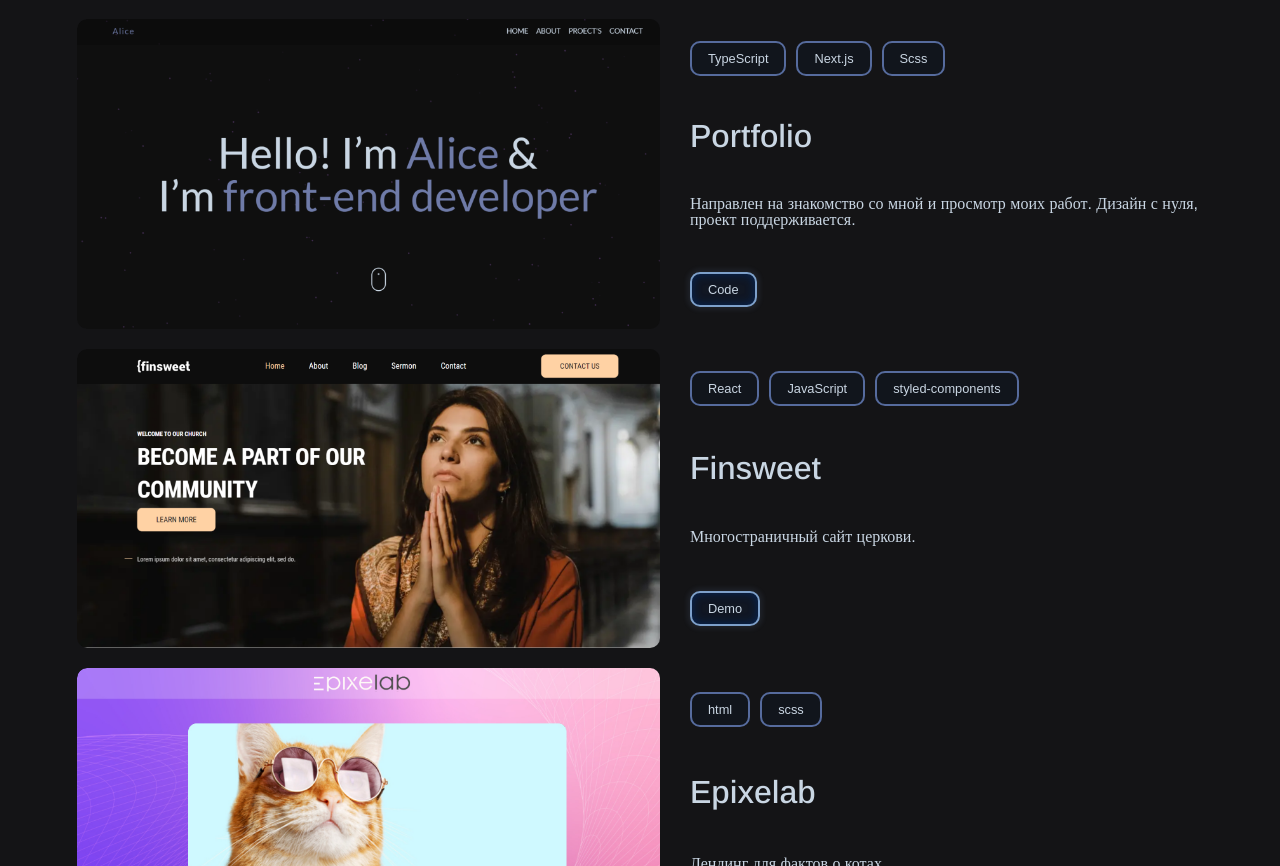
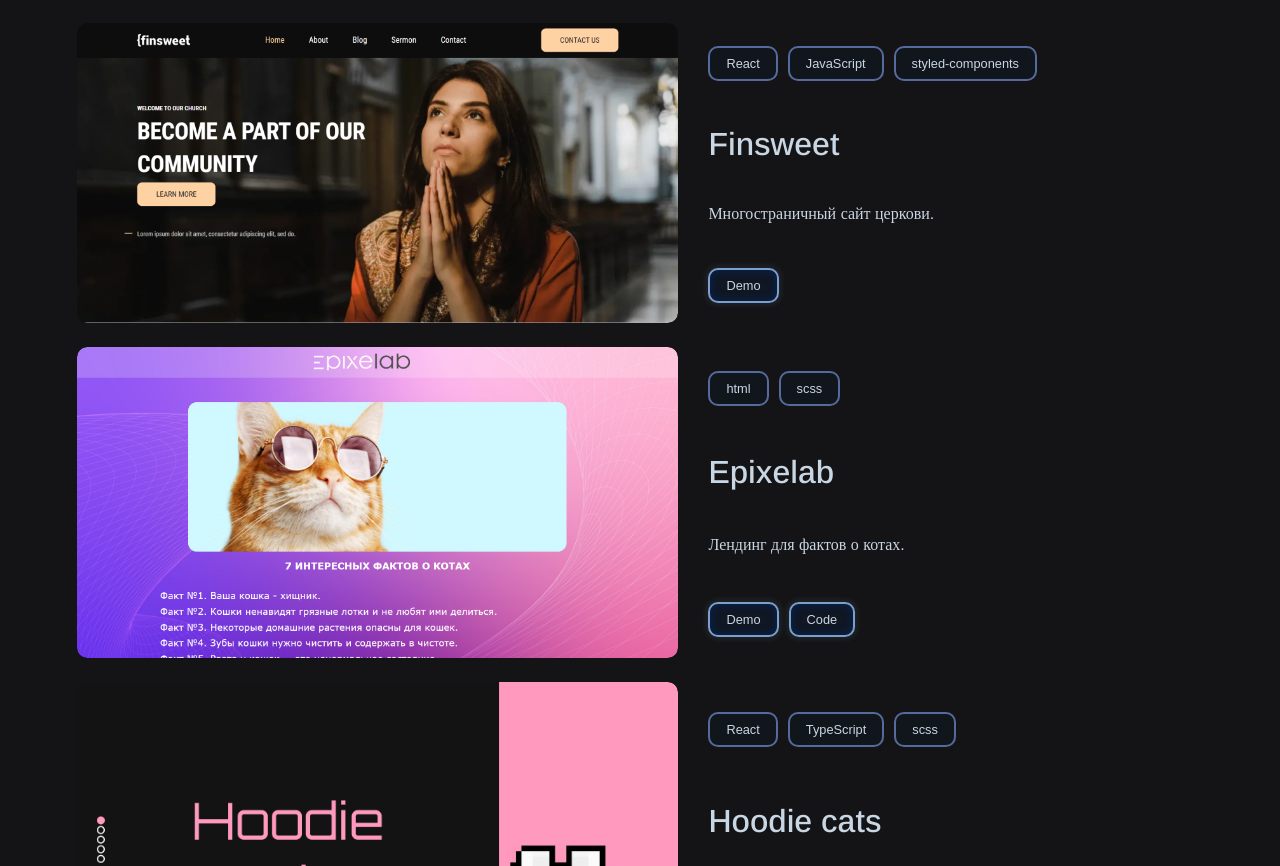
Before and after one commit to Alisa03/portfolio, a Next.js app: page / in a window 1280 px wide. Shown: the part 1934-2800 px from the top of the page. Built offline with nearby package versions, Linux system fonts and the light colour scheme.

Commit message:
fix works

```diff
--- a/src/app/data.tsx
+++ b/src/app/data.tsx
@@ -12,16 +12,6 @@ export const works = [
     },
     {
         id: 2,
-        name: "Portfolio",
-        info: "Направлен на знакомство со мной и просмотр моих работ. Дизайн с нуля, проект поддерживается.",
-        img: "/portfolio.webp",
-        skill: [
-            "TypeScript", "Next.js", "Scss"
-        ],
-        urlCode: "https://github.com/Alisa03/portfolio"
-    },
-    {
-        id: 3,
         name: "Finsweet",
         info: "Многостраничный сайт церкови.",
         img: "/finsweet.webp",
@@ -32,7 +22,7 @@ export const works = [
 
     },
     {
-        id: 4,
+        id: 3,
         name: "Epixelab",
         info: "Лендинг для фактов о котах.",
         img: "/epixelab.webp",
@@ -41,5 +31,16 @@ export const works = [
         ],
         urlDemo: 'https://alisa03.github.io/epixelab/',
         urlCode: 'https://github.com/Alisa03/epixelab'
-    }
+    },
+    {
+        id: 4,
+        name: "Hoodie cats",
+        info: "Лендинг одноименной nft-коллекции. В разработке.",
+        img: "/cats.webp",
+        skill: [
+            "React", "TypeScript", "scss"
+        ],
+        urlDemo: '',
+        urlCode: ''
+    },
 ]
--- a/src/components/Project/index.tsx
+++ b/src/components/Project/index.tsx
@@ -6,9 +6,11 @@ import ScrollAnimation from "../ui/ScrollAnimation";
 export default function Project({ project }: any) {
     return (
         <ScrollAnimation custom={projectS.project}>
-            <div className={projectS.project__block}>
-                <img className={projectS.project__img} src={project.img} alt="" />
-            </div>
+            <a target="_blank" href={project.urlDemo}>
+                <div className={projectS.project__block}>
+                    <img className={projectS.project__img} src={project.img} alt="" />
+                </div>
+            </a>
             <div className={`${projectS.project__content}`}>
                 <div className={style.flexList}>
                     {
@@ -19,11 +21,11 @@ export default function Project({ project }: any) {
                 <p className={`${style.section__text} ${projectS.project__text}`}>{project.info}</p>
                 <div className={style.flexList}>
                     {
-                        project.urlDemo &&
+                        project.urlDemo && project.urlDemo !== '' &&
                         <a className={style.btn} target="_blank" href={project.urlDemo}>Demo</a>
                     }
                     {
-                        project.urlCode &&
+                        project.urlCode && project.urlCode !== '' &&
                         <a className={style.btn} target="_blank" href={project.urlCode}>Code</a>
                     }
                 </div>
--- a/src/components/Project/project.module.scss
+++ b/src/components/Project/project.module.scss
@@ -29,7 +29,7 @@
     &__title {font: 500 2rem/1 "Arimo"}
 
     &__block {
-        width: 50vw;
+        width: 47vw;
         border-radius: 10px;
         display: inline-block;
         overflow: hidden;
--- a/src/components/Skills/skills.module.scss
+++ b/src/components/Skills/skills.module.scss
@@ -33,6 +33,4 @@
     }
 }
 
-@media (max-width: 400px) {
-    ._block {width: 80vw}
-}
+@media (max-width: 400px) {._block {width: 80vw}}
```
Also changed, not shown: public/cats.webp (added).
